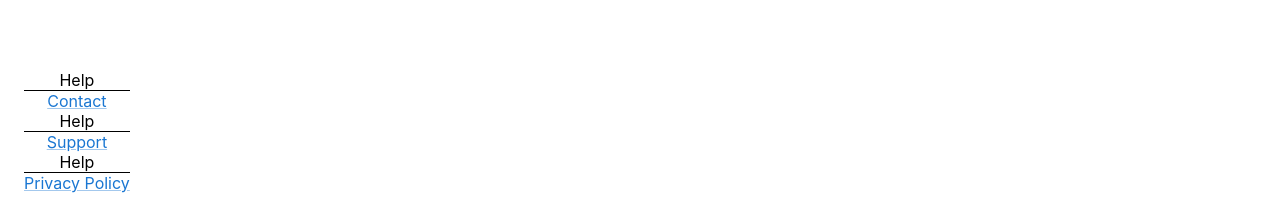
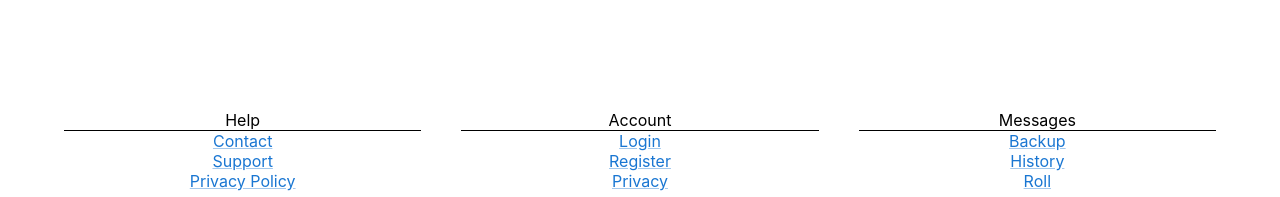
Before and after one commit to xleonard1/Ecommerce-Marketplace, a React (Create React App) app in the folder client/: page / in a window 1280 px wide. Shown: the part 600-797 px from the top of the page. Built offline with nearby package versions, Linux system fonts and the light colour scheme.

Commit message:
adding hyperlinks

```diff
--- a/client/src/Components/Footer.jsx
+++ b/client/src/Components/Footer.jsx
@@ -7,18 +7,40 @@ const Footer = () => {
       <Box>
         <Container maxWidth="lg">
           <Grid container spacing={5}>
-            <Grid>
+            <Grid item xs={12} sm={4}>
               <Box borderBottom={1}>Help</Box>
               <Box>
                 <Link href="/">Contact</Link>
               </Box>
-              <Box borderBottom={1}>Help</Box>
               <Box>
                 <Link href="/">Support</Link>
               </Box>
-              <Box borderBottom={1}>Help</Box>
               <Box>
                 <Link href="/">Privacy Policy</Link>
+              </Box>
+            </Grid>
+            <Grid item xs={12} sm={4}>
+              <Box borderBottom={1}>Account</Box>
+              <Box>
+                <Link href="/">Login</Link>
+              </Box>
+              <Box>
+                <Link href="/">Register</Link>
+              </Box>
+              <Box>
+                <Link href="/">Privacy</Link>
+              </Box>
+            </Grid>
+            <Grid item xs={12} sm={4}>
+              <Box borderBottom={1}>Messages</Box>
+              <Box>
+                <Link href="/">Backup</Link>
+              </Box>
+              <Box>
+                <Link href="/">History</Link>
+              </Box>
+              <Box>
+                <Link href="/">Roll</Link>
               </Box>
             </Grid>
           </Grid>
```
